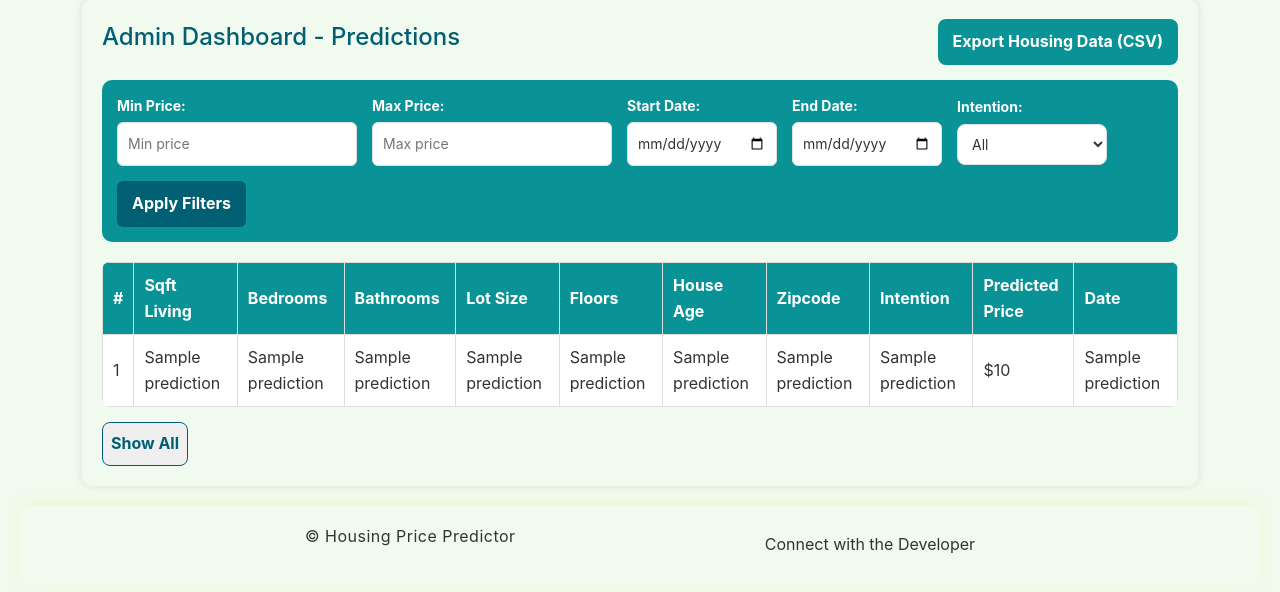
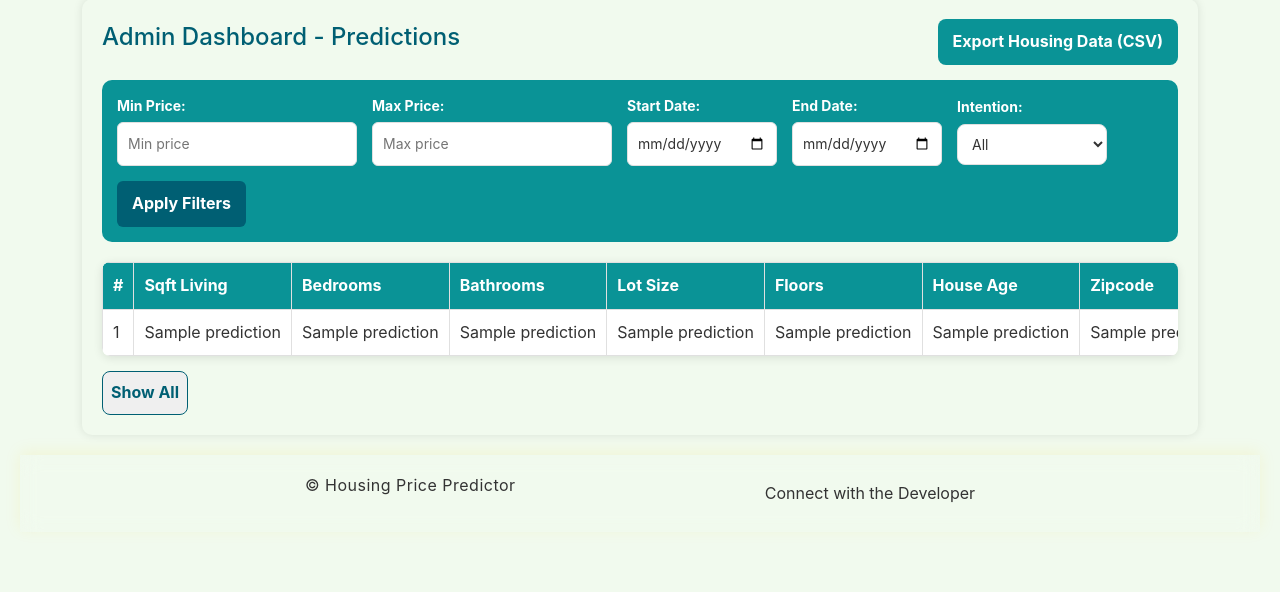
Before and after one commit to Kennedy178/housing_prediction, a Flask app: template app/templates/admin.html in a window 1280 px wide. Shown: the part 189-781 px from the top of the page. Run offline with Flask 3, Linux system fonts and the light colour scheme; the template is opened without the code that fills it: most values are stand-ins (such as "Sample title", 1, 10 or a date in 2020); parts of the project's set-up code (start-up, migrations or seed data) failed here and were passed over.

Commit message:
extended

```diff
--- a/app/static/css/media_query.css
+++ b/app/static/css/media_query.css
@@ -819,3 +819,39 @@ footer {
     text-align: center; /* Center align button text */
   }
 }
+
+
+/* ============================================
+   Responsive Media Queries for Predictions Table
+============================================ */
+
+/* Responsive Table Wrapper */
+.table-container {
+  width: 100%;
+  overflow-x: auto; /* Enables horizontal scrolling */
+}
+
+/* Ensure table takes full width */
+.admin-table {
+  width: 100%;
+  border-collapse: collapse;
+  white-space: nowrap; /* Prevents text from wrapping */
+}
+
+/* Small screens (phones) */
+@media (max-width: 768px) {
+  .admin-table th,
+  .admin-table td {
+    padding: 8px;
+    font-size: 14px;
+  }
+}
+
+/* Medium screens (tablets) */
+@media (max-width: 1024px) {
+  .admin-table th,
+  .admin-table td {
+    padding: 10px;
+    font-size: 15px;
+  }
+}
--- a/app/templates/admin.html
+++ b/app/templates/admin.html
@@ -184,46 +184,43 @@ html.dark-mode .filters select {
     color: white;
 }
 
-/* Admin Table Styling */
+.table-container {
+    width: 100%;
+    overflow-x: auto;  /* Enables horizontal scrolling */
+    border-radius: 8px;
+    box-shadow: 0px 2px 10px rgba(0, 0, 0, 0.1);
+}
+
 .admin-table {
     width: 100%;
+    min-width: 800px; /* Ensures it doesn't shrink too much */
     border-collapse: collapse;
-    margin-top: 15px;
     background: var(--form-bg);
     border-radius: 8px;
     overflow: hidden;
 }
 
-/* Table Headers */
+.admin-table th, .admin-table td {
+    padding: 10px;
+    border: 1px solid var(--border-color);
+    text-align: left;
+    white-space: nowrap;  /* Prevents text from wrapping */
+}
+
 .admin-table th {
     background: var(--secondary-color);
     color: white;
-    padding: 10px;
-    text-align: left;
 }
 
-/* Table Rows & Cells */
-.admin-table td {
-    padding: 10px;
-    border-bottom: 1px solid var(--border-color);
-    text-align: left;
-}
-
-/* Alternating Row Colors */
 .admin-table tr:nth-child(even) {
     background: #f9f9f9;
 }
 
-/* Dark Mode Adjustments */
-html.dark-mode .admin-table {
-    background: var(--form-bg);
-}
-
+/* Dark Mode Styling */
 html.dark-mode .admin-table th {
-    background: var(--secondary-color);  /* Now uses d35400 in dark mode */
+    background: var(--secondary-color);
     color: white;
 }
-
 
 html.dark-mode .admin-table tr:nth-child(even) {
     background: var(--glass-bg);
@@ -309,6 +306,8 @@ html.dark-mode .admin-table tr:nth-child(even) {
 
 
   <!-- Predictions Table -->
+<!-- Predictions Table -->
+<div class="table-container">
     <table class="admin-table">
         <thead>
             <tr>
```
Also changed, not shown: other parts of app/templates/admin.html (+12 -11 lines). Lines whose indentation alone changed are shown as unchanged.
